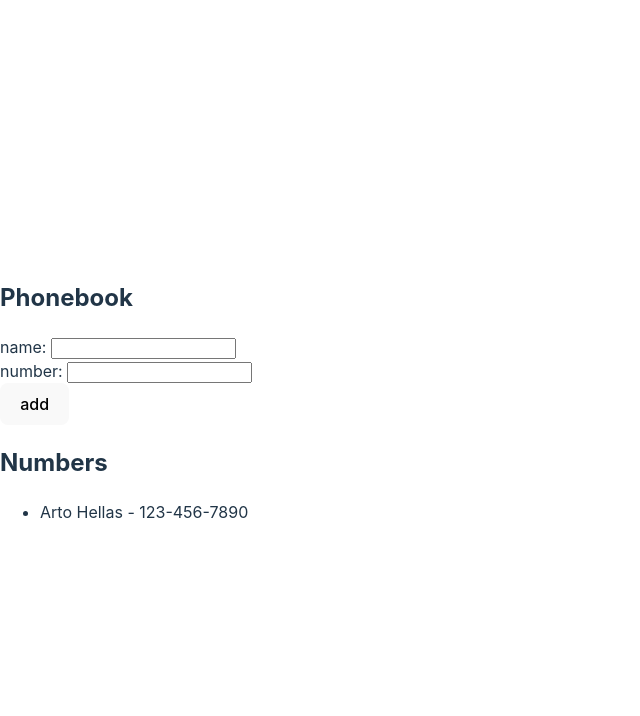
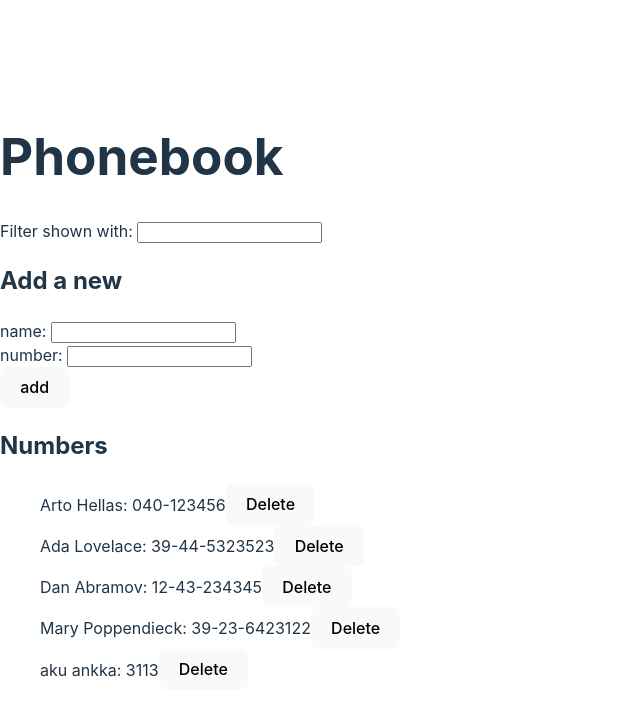
Before and after one commit to safiames/05-soveltavat-puhelinluettelo, a React (Vite) app: page / in a window 1280 px wide. Shown: the top 716 px of the page, without its empty margins (0-640 px from the left). Built offline with nearby package versions, Linux system fonts and the light colour scheme; data requests are answered from the project's data file.

Commit message:
add more code and fixes

```diff
--- a/db.json
+++ b/db.json
@@ -19,6 +19,11 @@
       "name": "Mary Poppendieck",
       "number": "39-23-6423122",
       "id": 4
+    },
+    {
+      "name": "aku ankka",
+      "number": "3113",
+      "id": 5
     }
   ]
 }
--- a/src/App.jsx
+++ b/src/App.jsx
@@ -1,83 +1,120 @@
-import React, { useState } from "react";
+import { useState, useEffect } from "react";
 
-const PersonForm = ({
-  addPerson,
-  newName,
-  newNumber,
-  handleNameChange,
-  handleNumberChange,
-}) => (
-  <form onSubmit={addPerson}>
-    <div>
-      name: <input value={newName} onChange={handleNameChange} />
-    </div>
-    <div>
-      number: <input value={newNumber} onChange={handleNumberChange} />
-    </div>
-    <div>
-      <button type="submit">add</button>
-    </div>
-  </form>
-);
+import "./index.css";
 
-const PersonList = ({ persons }) => (
-  <div>
-    <h2>Numbers</h2>
-    <ul>
-      {persons.map((person, index) => (
-        <li key={index}>
-          {person.name} - {person.number}
-        </li>
-      ))}
-    </ul>
-  </div>
-);
+import AddPerson from "./components/AddPerson";
+import ListPersons from "./components/ListPersons";
+import FilterForm from "./components/FilterForm";
+import Notification from "./components/Notification";
+import personService from "./services/persons";
 
 const App = () => {
-  const [persons, setPersons] = useState([
-    { name: "Arto Hellas", number: "123-456-7890" },
-  ]);
-  const [newName, setNewName] = useState("");
-  const [newNumber, setNewNumber] = useState("");
+  const [persons, setPersons] = useState([]);
+  const [filteredPersons, setFilteredPersons] = useState(persons);
+  const [searchTerm, setSearchTerm] = useState("");
+  const [message, setMessage] = useState(null);
 
-  const addPerson = (event) => {
-    event.preventDefault();
+  useEffect(() => {
+    personService.getAll().then((initialPersons) => {
+      setPersons(initialPersons);
+    });
+  }, []);
 
-    const isNameAlreadyAdded = persons.some(
-      (person) => person.name === newName
+  useEffect(() => {
+    setFilteredPersons(persons);
+    setSearchTerm("");
+  }, [persons]);
+
+  const filterPersons = (substring) => {
+    const filtered = persons.filter((person) =>
+      person.name.toLowerCase().includes(substring.toLowerCase())
     );
-    const isNumberAlreadyAdded = persons.some(
-      (person) => person.number === newNumber
+    setFilteredPersons(filtered);
+  };
+
+  const showMessage = (message, isError) => {
+    setMessage({ text: message, isError: isError });
+    setTimeout(() => {
+      setMessage(null);
+    }, [5000]);
+  };
+
+  const addPerson = (person) => {
+    const personInBook = persons.find(
+      (personInList) =>
+        personInList.name.toLowerCase() === person.name.toLowerCase()
     );
 
-    if (isNameAlreadyAdded || isNumberAlreadyAdded) {
-      alert(`${newName} or ${newNumber} is already added.`);
-    } else {
-      setPersons(persons.concat({ name: newName, number: newNumber }));
-      setNewName("");
-      setNewNumber("");
+    if (!personInBook) {
+      personService.create(person).then((returnedPerson) => {
+        const newPersons = persons.concat(returnedPerson);
+        setPersons(newPersons);
+        showMessage(`${person.name} added to phonebook.`, false);
+      });
+    } else if (personInBook.number === person.number) {
+      showMessage(
+        `${personInBook.name} is already added in the phone book`,
+        true
+      );
+    } else if (
+      window.confirm(
+        `Person ${person.name} is already added in the phone book. Replace old number with new one?`
+      )
+    ) {
+      personService.update(personInBook.id, person).then((response) => {
+        const newPersons = persons.map((person) =>
+          person.id !== response.id ? person : response
+        );
+        setPersons(newPersons);
+        showMessage(`Number updated for ${person.name}.`, false);
+      });
     }
   };
 
-  const handleNameChange = (event) => {
-    setNewName(event.target.value);
+  const removePerson = (person) => {
+    const personToRemove = persons.find(
+      (personInList) => personInList.id === person.id
+    );
+    if (
+      personToRemove &&
+      window.confirm(`Do you really want to delete ${personToRemove.name}?`)
+    ) {
+      personService
+        .remove(personToRemove.id)
+        .then((response) => {
+          const newPersons = persons.filter(
+            (person) => person.id !== personToRemove.id
+          );
+          setPersons(newPersons);
+          showMessage(`${personToRemove.name} removed from phonebook.`, false);
+        })
+        .catch((error) => {
+          showMessage(`${person.name} was already deleted from server`, true);
+          setPersons(
+            persons.filter((person) => person.id !== personToRemove.id)
+          );
+        });
+    }
   };
 
-  const handleNumberChange = (event) => {
-    setNewNumber(event.target.value);
+  const updateSearchTerm = (string) => {
+    setSearchTerm(string);
   };
 
   return (
     <div>
-      <h2>Phonebook</h2>
-      <PersonForm
-        addPerson={addPerson}
-        newName={newName}
-        newNumber={newNumber}
-        handleNameChange={handleNameChange}
-        handleNumberChange={handleNumberChange}
+      <h1>Phonebook</h1>
+      <Notification message={message} />
+      <FilterForm
+        filterPersons={filterPersons}
+        searchTerm={searchTerm}
+        updateSearchTerm={updateSearchTerm}
       />
-      <PersonList persons={persons} />
+      <AddPerson addPerson={addPerson} />
+      <ListPersons
+        filteredPersons={filteredPersons}
+        removePerson={removePerson}
+      />
     </div>
   );
 };
--- a/src/components/FormPerson.jsx
+++ b/src/components/AddPerson.jsx
@@ -1,6 +1,6 @@
 import { useState } from "react";
 
-const FormPerson = ({ addPerson }) => {
+const AddPerson = ({ addPerson }) => {
   const [newName, setNewName] = useState("");
   const [newNumber, setNewNumber] = useState("");
 
@@ -41,4 +41,4 @@ const FormPerson = ({ addPerson }) => {
   );
 };
 
-export default FormPerson;
+export default AddPerson;
--- a/src/components/Filter.jsx
+++ b/src/components/FilterForm.jsx
@@ -1,4 +1,4 @@
-const Filter = ({ filterPersons, searchTerm, updateSearchTerm }) => {
+const FilterForm = ({ filterPersons, searchTerm, updateSearchTerm }) => {
   const handleSearchChange = (event) => {
     updateSearchTerm(event.target.value);
     filterPersons(event.target.value);
@@ -12,4 +12,4 @@ const Filter = ({ filterPersons, searchTerm, updateSearchTerm }) => {
   );
 };
 
-export default Filter;
+export default FilterForm;
--- /dev/null
+++ b/src/components/ListPersons.jsx
@@ -0,0 +1,18 @@
+import Person from "./Person";
+
+const ListPersons = ({ filteredPersons, removePerson }) => {
+  return (
+    <>
+      <h2>Numbers</h2>
+      <ul style={{ listStyle: "none" }}>
+        {filteredPersons.map((person) => (
+          <li key={person.name}>
+            <Person person={person} removePerson={removePerson} />
+          </li>
+        ))}
+      </ul>
+    </>
+  );
+};
+
+export default ListPersons;
--- /dev/null
+++ b/src/services/persons.js
@@ -0,0 +1,29 @@
+import axios from "axios";
+const baseUrl = "http://localhost:3001/persons";
+
+const getAll = () => {
+  const request = axios.get(baseUrl);
+  return request.then((response) => response.data);
+};
+
+const create = (newObject) => {
+  const request = axios.post(baseUrl, newObject);
+  return request.then((response) => response.data);
+};
+
+const update = (id, newObject) => {
+  const request = axios.put(`${baseUrl}/${id}`, newObject);
+  return request.then((response) => response.data);
+};
+
+const remove = (id) => {
+  const request = axios.delete(`${baseUrl}/${id}`);
+  return request.then((response) => response.data);
+};
+
+export default {
+  getAll,
+  create,
+  update,
+  remove,
+};
```
